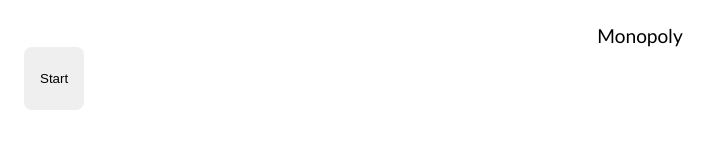
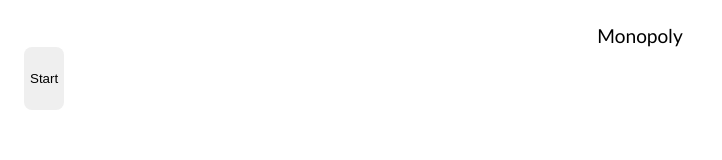
Before and after one commit to hk1405/monopoly, a plain HTML site: page index.html in a window 1280 px wide. Shown: the whole page, without its empty margins (0-722 px from the left). Drawn offline with nearby package versions, Linux system fonts and the light colour scheme.

Commit message:
Update index.html

```diff
--- a/index.html
+++ b/index.html
@@ -20,7 +20,7 @@ body {
 
 #startBtn {
   text-align: center;
-  padding: 24px 16px;
+  padding: 24px 6px;
   border: none;
   border-radius: 8px;
 }
```
